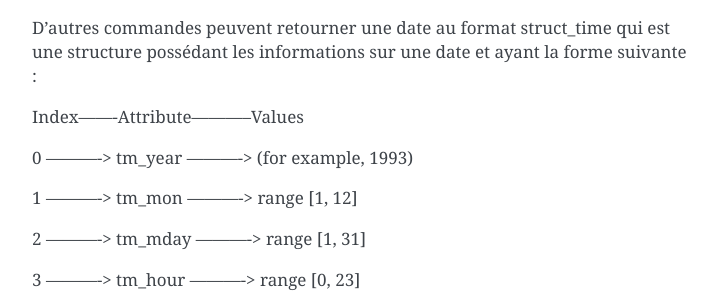
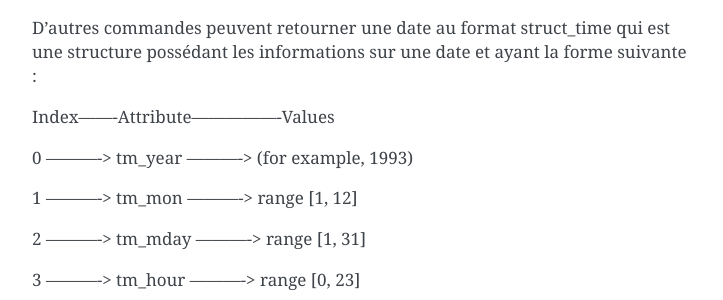
Before and after one commit to HE-Arc/livre-python, a Sphinx documentation site: the page built from source/time/index.rst, in a window 1280 px wide. Shown: the part 1651-1951 px from the top of the page, without its empty margins (388-1111 px from the left). Built offline with Sphinx 7.4.7, drawn with Linux system fonts in a browser that asks for light colours.

```diff
--- a/source/time/index.rst
+++ b/source/time/index.rst
@@ -86,7 +86,7 @@ Affichera : 'Thu Mar 12 16:30:22 2674'
 D'autres commandes peuvent retourner une date au format struct_time qui est une structure possédant les informations sur une date et ayant la forme suivante :
 
 
-Index-------Attribute-----------Values
+Index-------Attribute----------------Values
 
 0 ----------> tm_year ----------> (for example, 1993)
 
```
